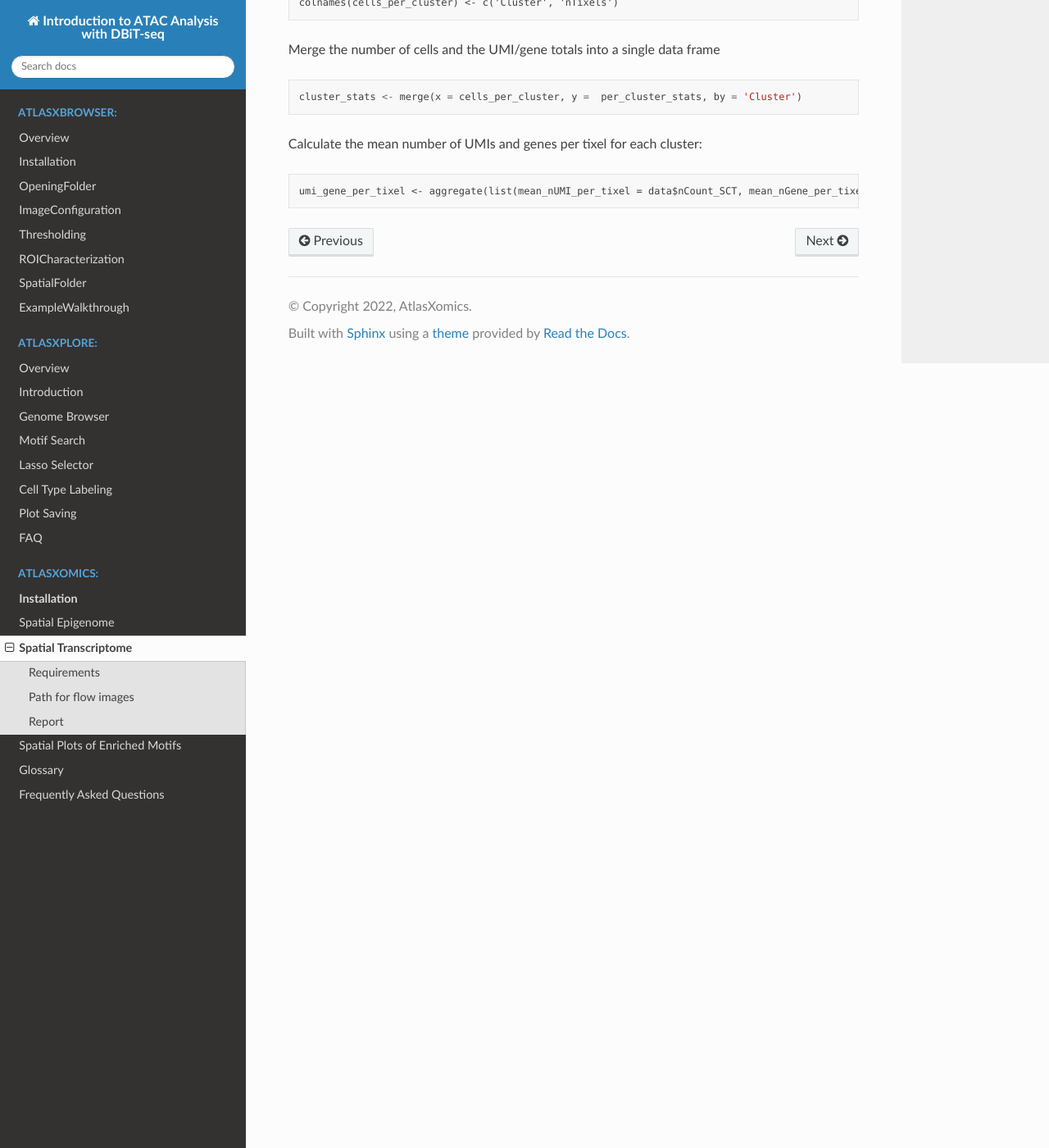
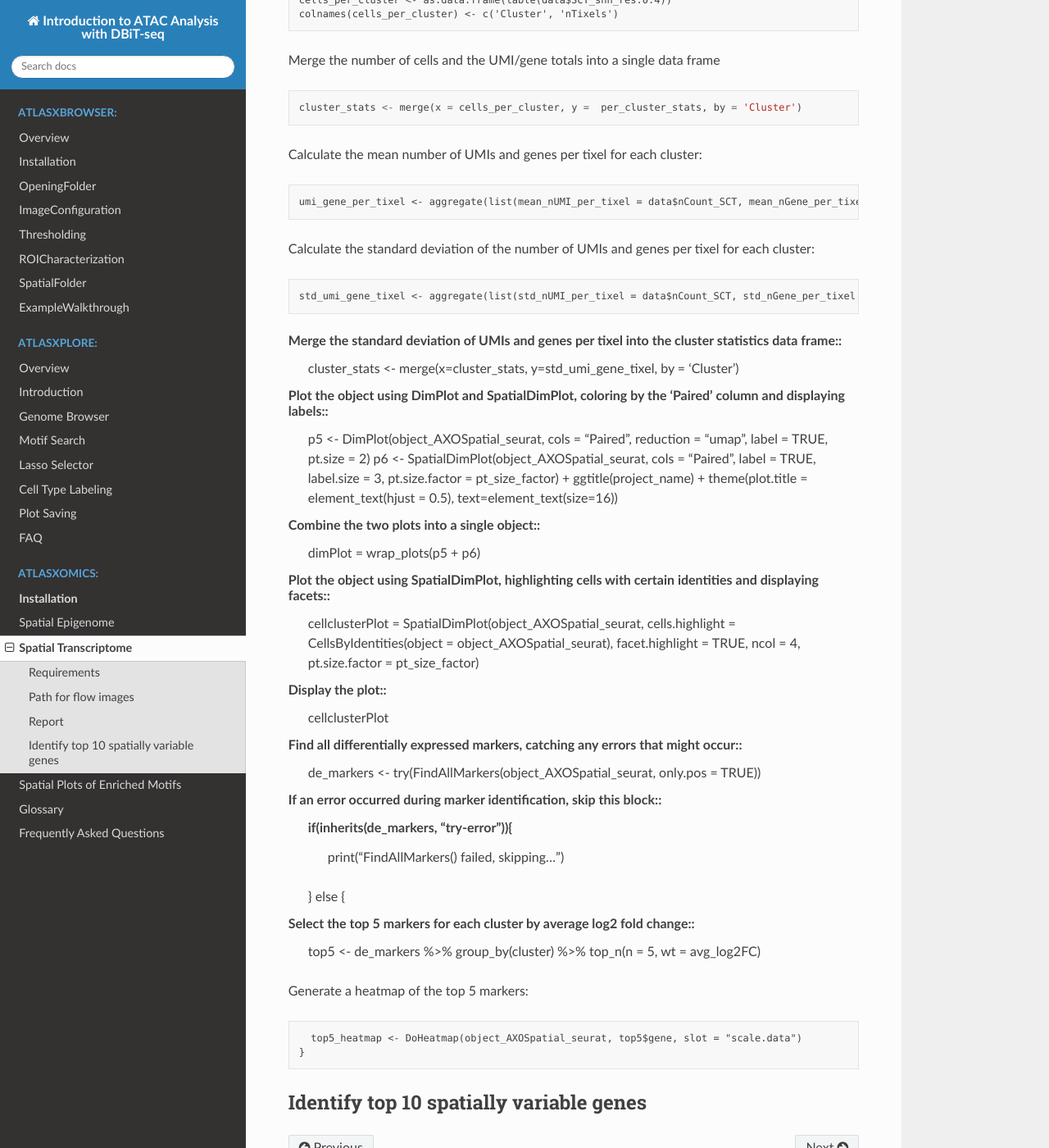
Before and after one commit to atlasxomics/AtlasXpipeline_docs, a Sphinx documentation site: the page built from docs/SpatialTranscriptome.rst, in a window 1280 px wide and 1400 px high, scrolled down 16703 px. Shown: the whole window at 82% size. Built offline with Sphinx 7.4.7 and the Read the Docs theme 2.0.0, drawn with Linux system fonts in a browser that asks for light colours; some of the changed text lies outside the part shown.

Commit message:
Update SpatialTranscriptome.rst

```diff
--- a/docs/SpatialTranscriptome.rst
+++ b/docs/SpatialTranscriptome.rst
@@ -575,7 +575,7 @@ Perform single-cell transformation (SCT) on the assay data, using verbose output
 
   object_AXOSpatial_seurat <- SCTransform(object_AXOSpatial_seurat, assay = "Spatial", verbose = TRUE)
 
-Run principal component analysis (PCA) on the SCT data, using verbose output
+Run principal component analysis (PCA) on the SCT data, using verbose output ::
 
   object_AXOSpatial_seurat <- RunPCA(object_AXOSpatial_seurat, assay = "SCT", verbose = TRUE)
 
@@ -587,14 +587,14 @@ Find clusters of cells, using a resolution of 0.4 and verbose output, with a ran
 
   object_AXOSpatial_seurat <- FindClusters(object_AXOSpatial_seurat, resolution = .4, verbose = TRUE, random.seed = 101)
 
-Run UMAP on the PCA reduction::
+Run UMAP on the PCA reduction ::
 
   object_AXOSpatial_seurat <- RunUMAP(object_AXOSpatial_seurat, reduction = "pca", dims = 1:30, seed.use = 101)
 
 Create a data frame of statistics for each cluster
 First, extract the metadata from the object::
 
-data = object_AXOSpatial_seurat@meta.data
+  data = object_AXOSpatial_seurat@meta.data
 
 Calculate the total number of UMIs and genes for each cluster::
 
@@ -612,3 +612,42 @@ Merge the number of cells and the UMI/gene totals into a single data frame ::
 Calculate the mean number of UMIs and genes per tixel for each cluster::
 
   umi_gene_per_tixel <- aggregate(list(mean_nUMI_per_tixel = data$nCount_SCT, mean_nGene_per_tixel = data$nFeature_SCT),by = list(Cluster = data$SCT_snn_res.0.4), FUN=mean)
+
+Calculate the standard deviation of the number of UMIs and genes per tixel for each cluster::
+
+  std_umi_gene_tixel <- aggregate(list(std_nUMI_per_tixel = data$nCount_SCT, std_nGene_per_tixel = data$nFeature_SCT), by = list(Cluster = data$SCT_snn_res.0.4), FUN=sd)
+
+Merge the standard deviation of UMIs and genes per tixel into the cluster statistics data frame::
+  cluster_stats <- merge(x=cluster_stats, y=std_umi_gene_tixel, by = 'Cluster')
+
+Plot the object using DimPlot and SpatialDimPlot, coloring by the 'Paired' column and displaying labels::
+  p5 <- DimPlot(object_AXOSpatial_seurat, cols = "Paired", reduction = "umap", label = TRUE, pt.size = 2)
+  p6 <- SpatialDimPlot(object_AXOSpatial_seurat, cols = "Paired", label = TRUE, label.size = 3, pt.size.factor = pt_size_factor) + ggtitle(project_name) + theme(plot.title = element_text(hjust = 0.5), text=element_text(size=16))
+
+Combine the two plots into a single object::
+  dimPlot = wrap_plots(p5 + p6)
+
+Plot the object using SpatialDimPlot, highlighting cells with certain identities and displaying facets::
+  cellclusterPlot = SpatialDimPlot(object_AXOSpatial_seurat, cells.highlight = CellsByIdentities(object = object_AXOSpatial_seurat), facet.highlight = TRUE, ncol = 4, pt.size.factor = pt_size_factor)
+
+Display the plot::
+  cellclusterPlot
+
+Find all differentially expressed markers, catching any errors that might occur::
+  de_markers <- try(FindAllMarkers(object_AXOSpatial_seurat, only.pos = TRUE))
+
+If an error occurred during marker identification, skip this block::
+  if(inherits(de_markers, "try-error")){
+    print("FindAllMarkers() failed, skipping...")
+  } else {
+
+Select the top 5 markers for each cluster by average log2 fold change::
+  top5 <- de_markers %>% group_by(cluster) %>% top_n(n = 5, wt = avg_log2FC)
+
+Generate a heatmap of the top 5 markers::
+
+    top5_heatmap <- DoHeatmap(object_AXOSpatial_seurat, top5$gene, slot = "scale.data")
+  }
+
+Identify top 10 spatially variable genes
+########################################################
```
